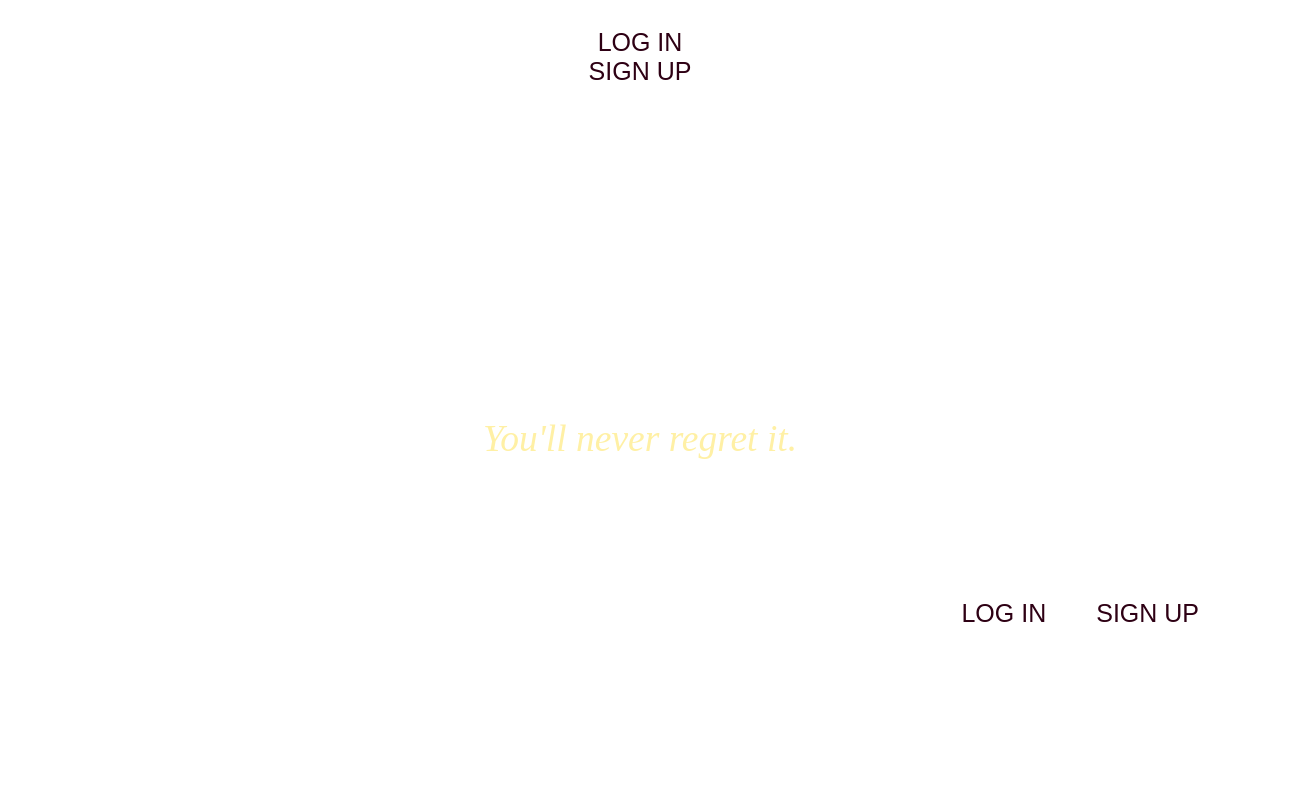
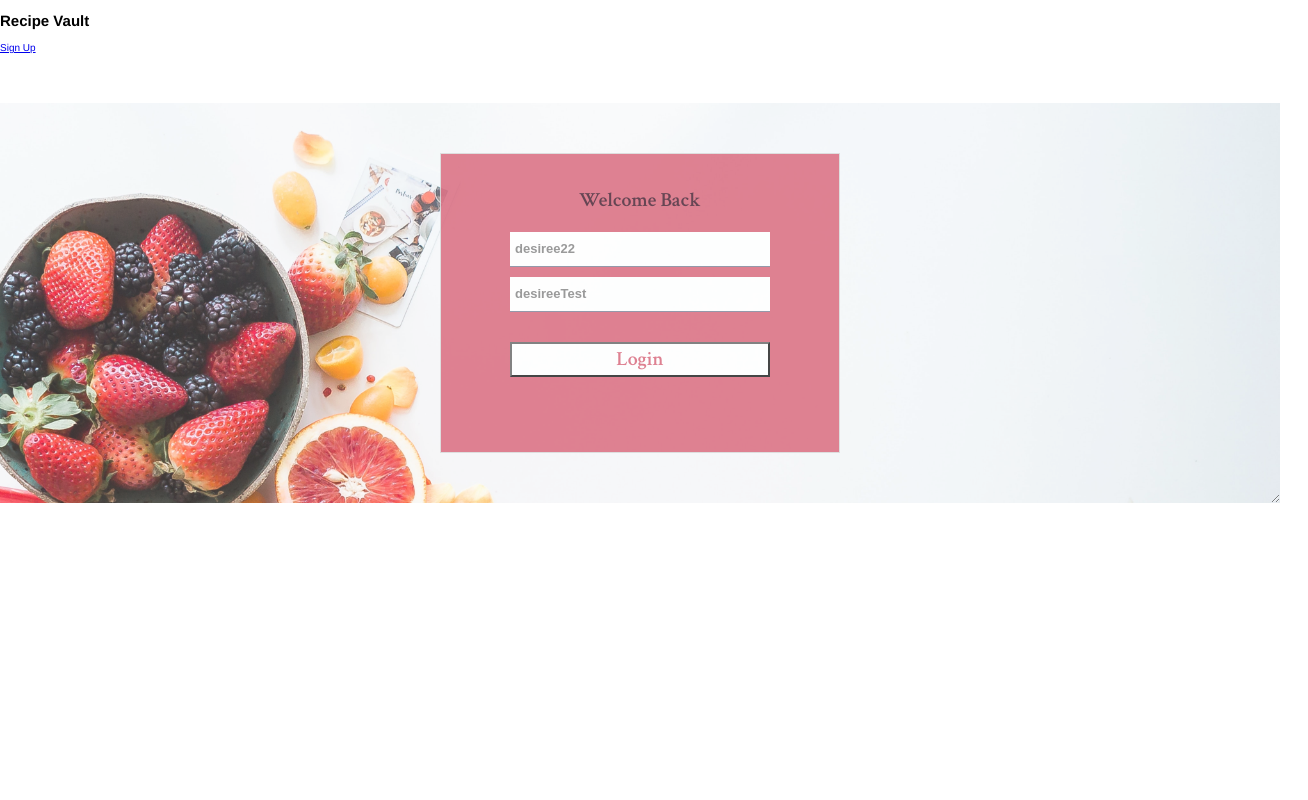
Before and after one commit to BuildWeek-SecretFamilyRecipes/SecretFamilyRecipesFE, a React (Create React App) app in the folder secret-family-recipes/: page /login in a window 1280 px wide. Shown: the top 800 px of the page, 1308 px wide, since content can reach past the window. Built offline with nearby package versions, Linux system fonts and the light colour scheme.

Commit message:
simplified routing, nav needs styling

```diff
--- a/secret-family-recipes/src/Actions/index.js
+++ b/secret-family-recipes/src/Actions/index.js
@@ -112,12 +112,14 @@ export const getRecipe = (id) => (dispatch) => {
 			`https://secret-family-recipe.herokuapp.com/api/auth/find-recipes/${id}`
 		)
 		.then((res) => {
+			console.log('getRecipe response', res)
 			dispatch({
 				type: GET_RECIPE_SUCCESS,
 				payload: res.data
 			})
 		})
 		.catch((err) => {
+			console.log('getRecipe error', err)
 			dispatch({
 				type: GET_RECIPE_FAILURE,
 				payload: err
@@ -129,8 +131,9 @@ export const getRecipes = () => (dispatch) => {
 	dispatch({
 		type: GET_RECIPES_START
 	})
+	const userID = localStorage.getItem('user_id')
 	return axiosWithAuth()
-		.get(baseEndpoint + 'recipes')
+		.get(baseEndpoint + `${userID}/recipes`)
 		.then((res) => {
 			dispatch({
 				type: GET_RECIPES_SUCCESS,
@@ -218,7 +221,10 @@ export const search = (query, allItems) => {
 			payload: allItems
 		}
 	}
-	const selection = allItems.filter(item => item.category === query);
+	const selection = allItems.filter(item => {
+		return item.category.toUpperCase() === query.toUpperCase()
+	});
+
 	return {
 		type: SEARCH_RECIPE,
 		payload: selection
--- a/secret-family-recipes/src/App.js
+++ b/secret-family-recipes/src/App.js
@@ -3,7 +3,7 @@ import './App.css'
 import RecipeList from './Components/RecipeList'
 import AddRecipeForm from './Components/AddRecipeForm'
 import RecipeDetails from './Components/RecipeDetails'
-import { Route, Link, Redirect } from 'react-router-dom'
+import { Route, Link, NavLink, Redirect } from 'react-router-dom'
 import EditRecipeForm from './Components/EditRecipeForm'
 import styled from 'styled-components'
 import Login from './Components/Login'
@@ -157,14 +157,16 @@ class App extends React.Component {
 
 	logout = () => {
 		localStorage.removeItem('token')
+		localStorage.removeItem('user_id')
 		window.location.href = '/login'
 	}
 
 	render() {
 		return (
-			<header>
 			<div>
-					{localStorage.getItem('token') ? null : (
+
+
+				{/* {localStorage.getItem('token') ? null : (
 					<Link
 						to='/login'
 						style={{
@@ -175,7 +177,6 @@ class App extends React.Component {
 						<NavP> LOG IN </NavP>
 					</Link>
 				)}
-
 				{localStorage.getItem('token') ? null : (
 					<Link
 						to='/signup'
@@ -183,7 +184,6 @@ class App extends React.Component {
 						<NavP> SIGN UP </NavP>
 					</Link>
 				)}
-
 				{localStorage.getItem('token') ? (
 					<NavP onClick={(event) => this.logout()}> LOG OUT</NavP>
 				) : null}
@@ -191,7 +191,6 @@ class App extends React.Component {
 					<h1>-Save Recipes That Matter-</h1>
 					<h3>You'll never regret it.</h3>
 				</div>
-
 				<Header>
 					{localStorage.getItem('token') ? null : (
 						<Link
@@ -203,7 +202,6 @@ class App extends React.Component {
 							<NavP> LOG IN </NavP>
 						</Link>
 					)}
-
 					{localStorage.getItem('token') ? null : (
 						<Link
 							to='/signup'
@@ -223,9 +221,33 @@ class App extends React.Component {
 				</Header>
 				<MainContent>
 					<SubHeader>
-							<h1>Secret Family Recipes</h1>
+						<h1>Recipe Vault</h1>
 					</SubHeader>
 					<MenuBar>
+						<Route
+							path='/login'
+							render={() => (
+								<Link to='/signup'>
+									<NavP> SIGN UP </NavP>
+								</Link>
+							)}
+						/>
+						<Route
+							path='/signup'
+							render={() => (
+								<Link to='/login'>
+									<NavP> LOG IN </NavP>
+								</Link>
+							)}
+						/>
+						<Route
+							path='/login'
+							render={() => (
+								<Link to='/signup'>
+									<NavP> SIGN UP </NavP>
+								</Link>
+							)}
+						/>
 						<Link
 							to='/recipes'
 							style={{
@@ -242,7 +264,48 @@ class App extends React.Component {
 							}}>
 							<MenuP>Add Recipe</MenuP>
 						</Link>
-						</MenuBar>
+					</MenuBar> */}
+
+				<Route
+					path={['/recipes', '/addRecipe', '/editRecipe']}
+					render={() => (
+						<nav>
+							<h1>Recipe Vault</h1>
+							<NavLink
+								to='/recipes'
+							>All Recipes</NavLink>
+							<NavLink
+								to='/addRecipe'
+							>Add Recipe</NavLink>
+							<a onClick={(event) => this.logout()}>Log Out</a>
+						</nav>
+					)}
+				/>
+				<Route
+					exact
+					path='/login'
+					render={() => (
+						<nav>
+						<h1>Recipe Vault</h1>
+							<NavLink
+								to='/signup'
+							>Sign Up</NavLink>
+						</nav>
+					)}
+				/>
+				<Route
+					exact
+					path='/signup'
+					render={() => (
+						<nav>
+						<h1>Recipe Vault</h1>
+							<NavLink
+								to='/login'
+							>Log In</NavLink>
+						</nav>
+					)}
+				/>
+
 				<Route path='/login' component={Login} />
 				<Route path='/signup' component={Signup} />
 				<Route
@@ -275,9 +338,7 @@ class App extends React.Component {
 							<Redirect from="/" to="/login" />
 						)
 				}
-					</MainContent>
 			</div>
-			</header>
 		)
 	}
 }
--- a/secret-family-recipes/src/Components/AddRecipeForm.js
+++ b/secret-family-recipes/src/Components/AddRecipeForm.js
@@ -83,6 +83,7 @@ class AddRecipeForm extends React.Component {
 	}
 	createRecipe = (event) => {
 		console.log('hi', this.state)
+		console.log('addRecipe fields:', this.state)
 		event.preventDefault()
 
 		this.props.addRecipe(this.state)
--- a/secret-family-recipes/src/Components/RecipeDetails.js
+++ b/secret-family-recipes/src/Components/RecipeDetails.js
@@ -126,7 +126,7 @@ class Recipe extends React.Component {
 								<h4>INGREDIENTS </h4>
 							</div>
 							<div className='content'>
-								<p>{this.props.recipe.ingredients}</p>
+							<p>{this.props.recipe.ingredient}</p>
 							</div>
 						</MiddleContent>
 
```
Lines whose indentation alone changed are shown as unchanged.
